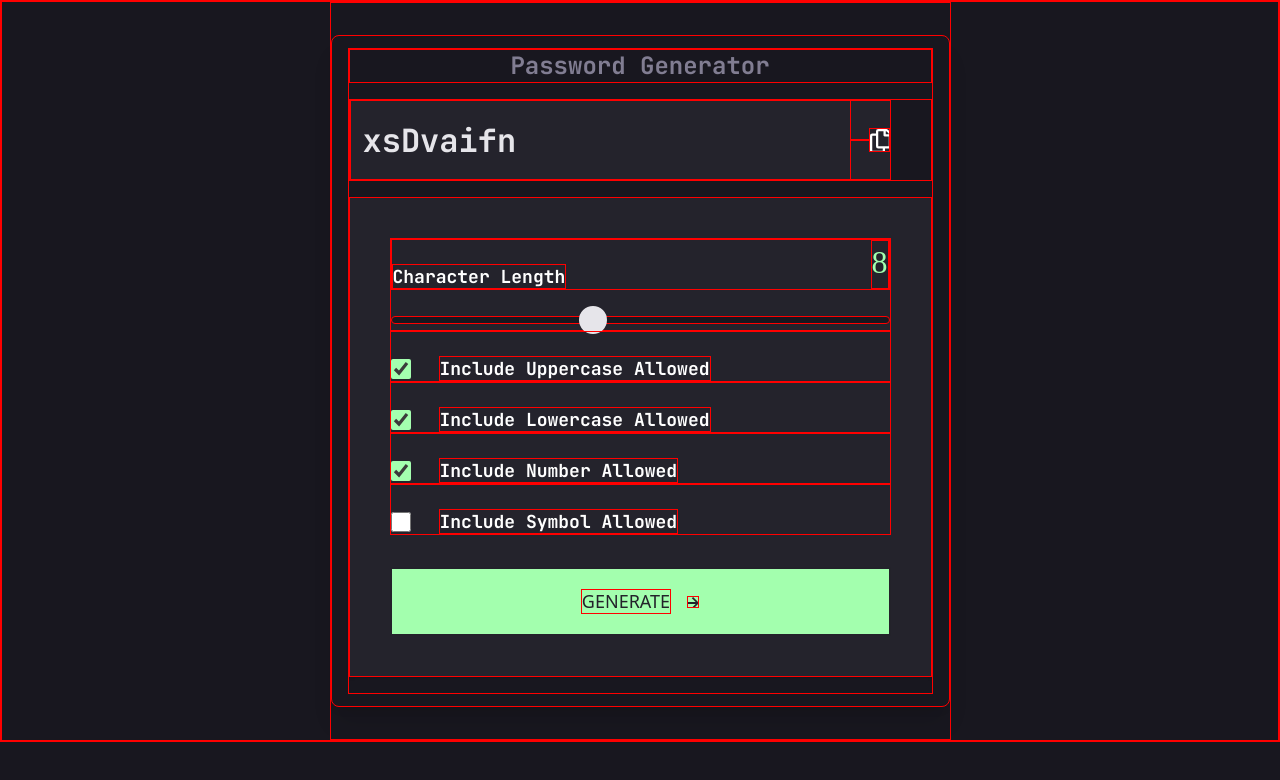
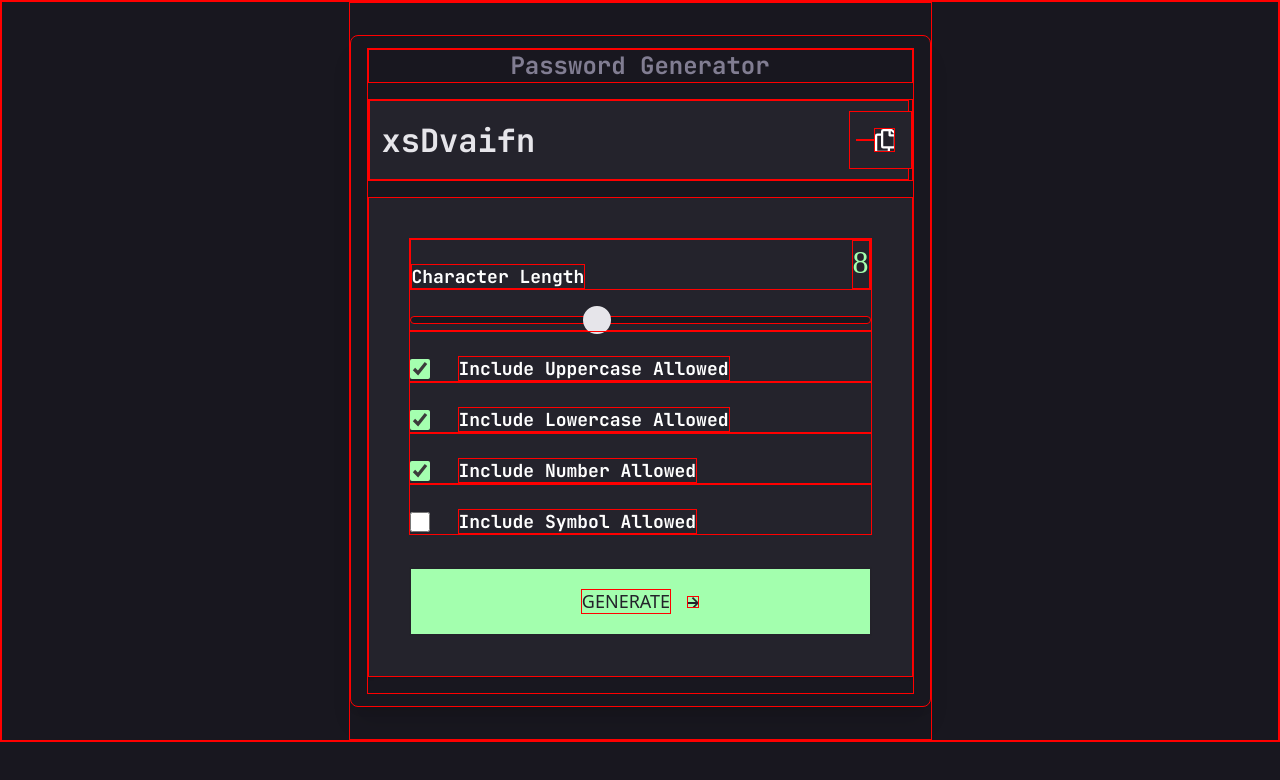
Before and after one commit to Faraz-mobin17/password-generator, a React (Vite) app: page / in a window 1280 px wide. Shown: the top 780 px of the page. Built offline with nearby package versions, Linux system fonts and the light colour scheme.

Commit message:
added z-index and padding

```diff
--- a/src/components/Card.jsx
+++ b/src/components/Card.jsx
@@ -123,7 +123,7 @@ export default function Card() {
   return (
     <div>
       <h2 className="text-center mb-4 text-2xl">Password Generator</h2>
-      <div className="flex justify-center items-center">
+      <div className="flex justify-center items-center max-w-full">
         {/* Input field for displaying the generated password */}
         <input
           type="text"
@@ -132,19 +132,23 @@ export default function Card() {
           placeholder="Px3st$jzk@"
           readOnly
           value={password}
-          className="text-black bg-transparent p-3"
+          className="text-black bg-transparent p-3 inputField"
           ref={passwordRef}
         />
 
         {/* Copy button for copying the generated password to the clipboard */}
         <div
-          className="cursor-pointer flex items-center relative -left-10 w-fit h-[80px] bg-[#24232c]"
+          className="cursor-pointer flex items-center relative w-fit  bg-[#24232c] sm:p-4"
           onClick={copyPass}
+          style={{ marginLeft: "-60px" }}
         >
-          <span className="text-neon-green font-jetbrainsmono text-[18px] pr-4">
+          <span
+            className="text-neon-green font-jetbrainsmono text-[18px] pr-4 "
+            style={{ marginLeft: "-10px" }}
+          >
             {copied ? "copied!" : ""}
           </span>
-          <IconCopy />
+          <IconCopy className="z-10" />
         </div>
       </div>
 
```
